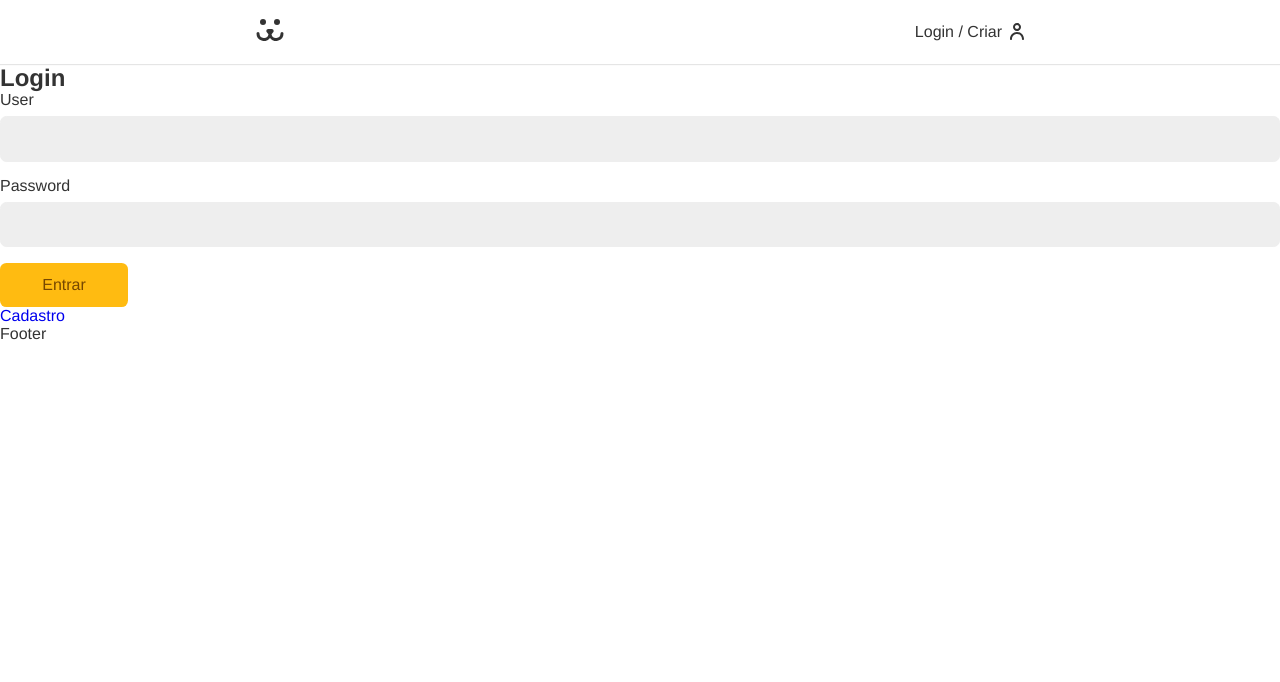
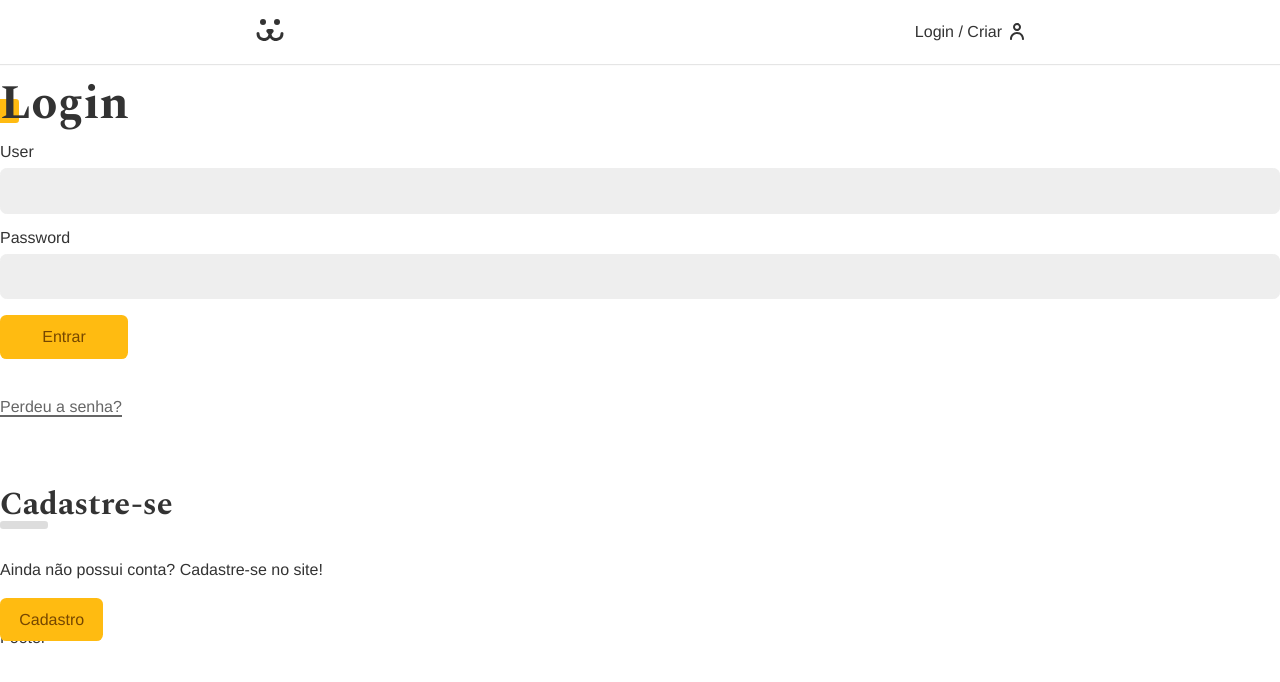
Before and after one commit to Danilo09/origamid-project, a React (Create React App) app: page /login in a window 1280 px wide. Shown: the top 682 px of the page. Built offline with nearby package versions, Linux system fonts and the light colour scheme.

Commit message:
New error component and link to lost and create account + CSS

```diff
--- a/src/App.css
+++ b/src/App.css
@@ -1,3 +1,5 @@
+@import url('https://fonts.googleapis.com/css2?family=Spectral:wght@700&display=swap');
+
 * {
     box-sizing: border-box;
 }
@@ -41,6 +43,7 @@
 
 a {
     text-decoration: none;
+    color: #333;
 }
 
 .container {
@@ -48,3 +51,38 @@
     padding: 0 1rem;
     margin: 0 auto;
 }
+
+.title {
+    font-family: var(--type-second);
+    line-height: 1;
+    font-size: 3rem;
+    margin: 1rem 0;
+    position: relative;
+    z-index: 1;
+}
+
+.title::after {
+    content: '';
+    display: block;
+    width: 1.5rem;
+    height: 1.5rem;
+    background: #fb1;
+    position: absolute;
+    bottom: 5px;
+    left: -5px;
+    border-radius: 0.2rem;
+    z-index: -1;
+}
+
+.animeLeft {
+    opacity: 0;
+    transform: translateX(-20px);
+    animation: animeLeft 0.3s forwards;
+}
+
+@keyframes animeLeft {
+    to {
+        opacity: 1;
+        transform: initial;
+    }
+}
--- /dev/null
+++ b/src/Components/Helper/Error.js
@@ -0,0 +1,11 @@
+import React from 'react'
+
+function Error({ error }) {
+
+    if (!error) return null;
+    return (
+        <p style={{ color: '#f31', margin: '1rem 0' }}>{error}</p>
+    )
+}
+
+export default Error
--- a/src/Components/Login/LoginForm.js
+++ b/src/Components/Login/LoginForm.js
@@ -4,6 +4,9 @@
 import Button from '../Forms/Button'
 import Input from '../Forms/Input'
 import { UserContext } from '../../userContext'
+import Error from '../Helper/Error'
+import styles from './LoginForm.module.css'
+import stylesBtn from '../Forms/Button.module.css'
 
 function LoginForm() {
     const username = useForm();
@@ -18,16 +21,21 @@
         }
     }
     return (
-        <section>
-            <h1>Login</h1>
-            <form action='' onSubmit={handleSubmit}>
+        <section className='animeLeft'>
+            <h1 className='title'>Login</h1>
+            <form className={styles.form} onSubmit={handleSubmit}>
                 <Input label="User" type="text" name="username" {...username} />
                 <Input label="Password" type="password" name="password" {...password} />
                 {loading ? <button disabled>Carregando ...</button> : <Button>Entrar</Button>}
 
-                {error && <p>{error}</p>}
+                <Error error={error} />
             </form>
-            <Link to="/login/create">Cadastro</Link>
+            <Link className={styles.lost} to="/login/lost">Perdeu a senha?</Link>
+            <div className={styles.register}>
+                <h2 className={styles.subtitle}>Cadastre-se</h2>
+                <p>Ainda não possui conta? Cadastre-se no site!</p>
+            </div>
+            <Link className={stylesBtn.button} to="/login/create">Cadastro</Link>
         </section>
     )
 
--- /dev/null
+++ b/src/Components/Login/LoginForm.module.css
@@ -0,0 +1,42 @@
+.form {
+    margin-bottom: 2rem;
+}
+
+.lost {
+    display: inline-block;
+    color: #666;
+    padding: 0.5rem 0;
+    line-height: 1;
+}
+
+.lost::after {
+    content: '';
+    height: 2px;
+    width: 100%;
+    background: currentColor;
+    display: block;
+}
+
+.register {
+    margin-top: 4rem;
+}
+
+.register p {
+    margin-top: 2rem;
+    margin-bottom: 2rem;
+}
+
+.subtitle {
+    font-family: var(--type-second);
+    line-height: 1;
+    font-size: 2rem;
+}
+
+.subtitle::after {
+    content: '';
+    display: block;
+    background: #ddd;
+    height: 0.5rem;
+    width: 3rem;
+    border-radius: 0.2rem;
+}
```
